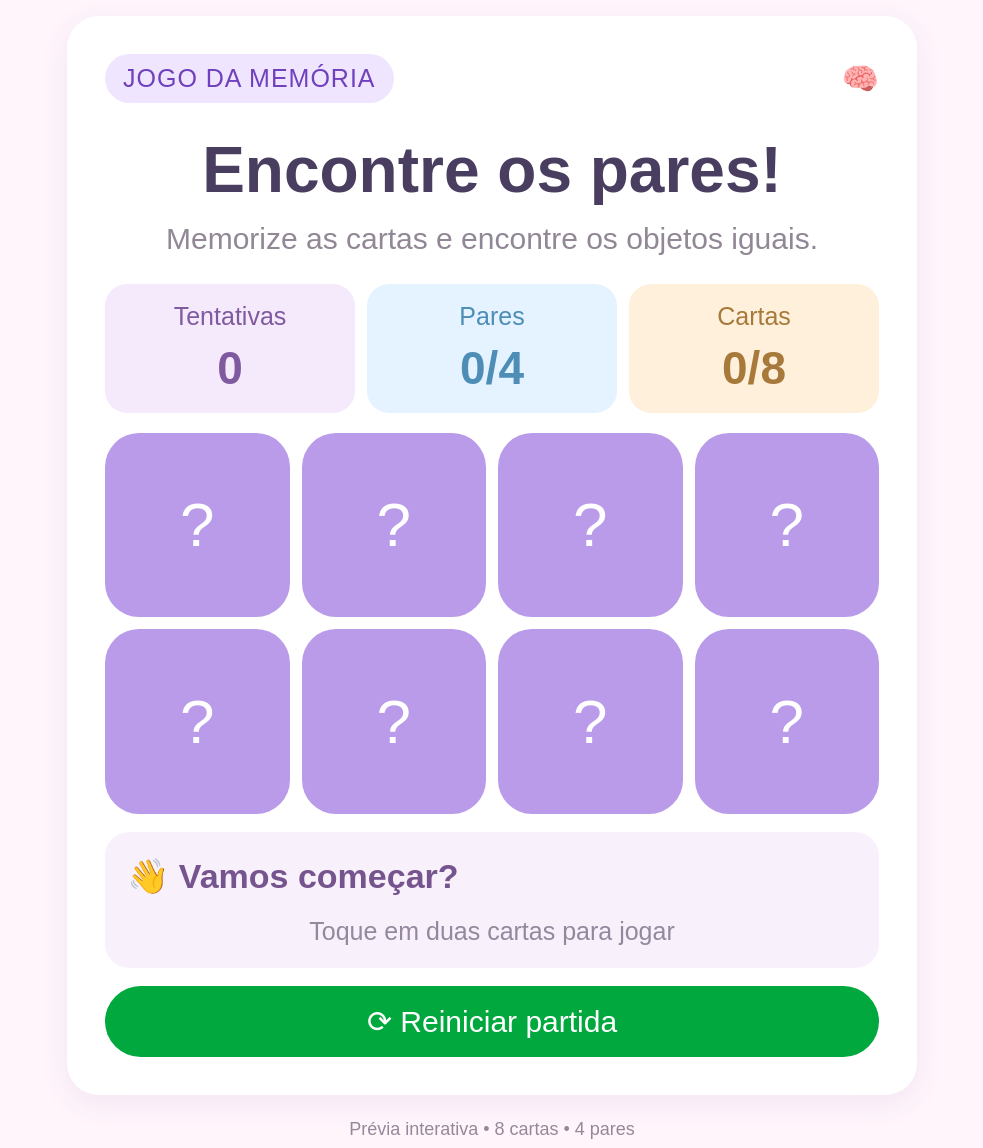
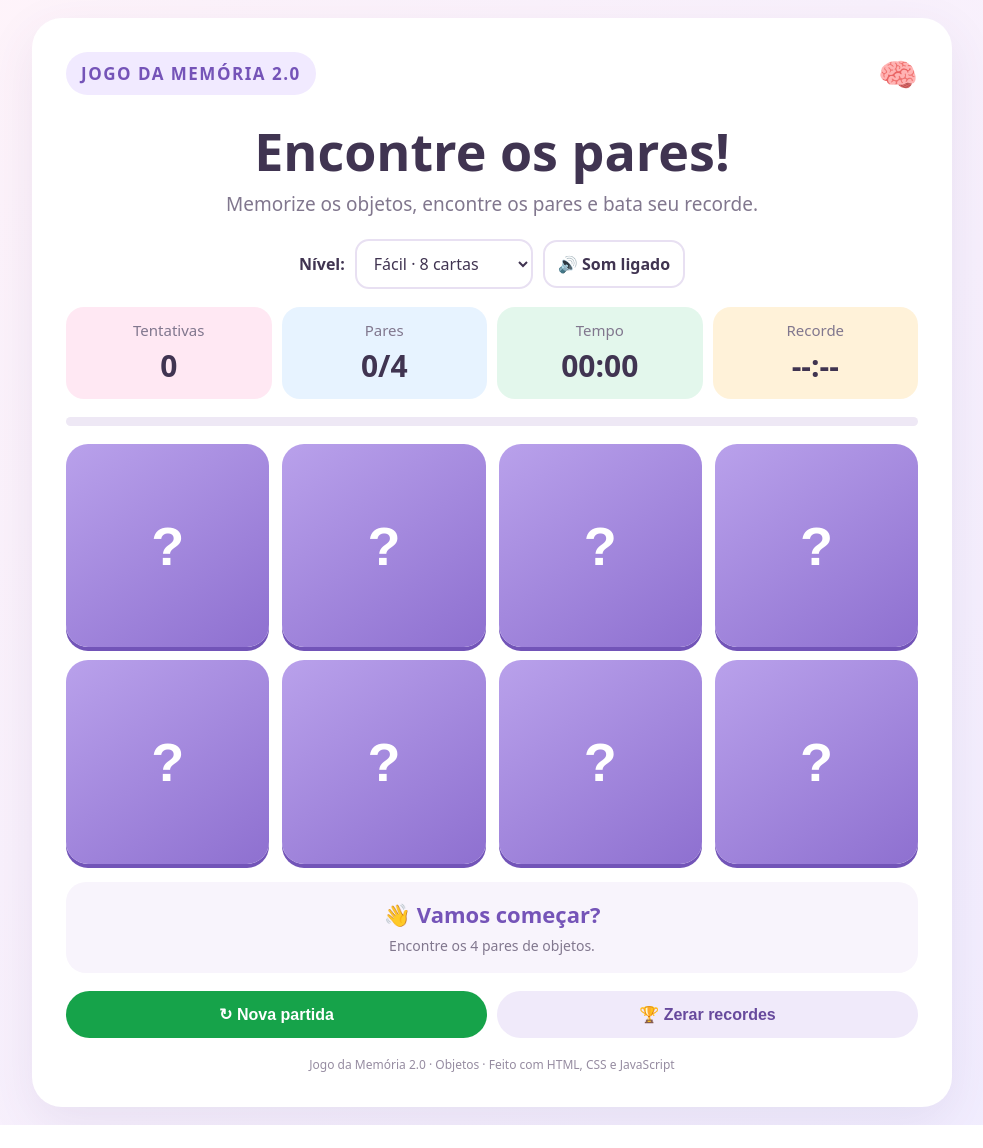
Before and after one commit to marianomariof15-web/jogo-da-mem-ria-, a plain HTML site: page index.html in a window 1280 px wide. Shown: the whole page, without its empty margins (148-1131 px from the left). After the commit the page ends 1125 px from the top, so only its background shows below. Drawn offline with Linux system fonts and the light colour scheme.

Commit message:
Atualizar o index.html

```diff
--- a/index.html
+++ b/index.html
@@ -3,137 +3,231 @@
 <head>
 <meta charset="UTF-8">
 <meta name="viewport" content="width=device-width, initial-scale=1.0">
-<title>Jogo da Memória</title>
+<meta name="theme-color" content="#7254b8">
+<title>Jogo da Memória 2.0</title>
 <style>
+:root{--ink:#403451;--muted:#81778e;--purple:#7554b8;--purple2:#a78be4;--pink:#ffe8f3;--blue:#e7f3ff;--green:#e3f7ec;--gold:#fff2d9}
 *{box-sizing:border-box}
-body{margin:0;padding:16px;background:#fff5fb;color:#493d60;font-family:Arial,sans-serif}
-main{max-width:850px;margin:auto;background:#fff;border-radius:32px;padding:clamp(18px,4vw,38px);box-shadow:0 8px 30px #6548a015}
-.top{display:flex;justify-content:space-between;align-items:center}
-.tag{background:#f0e5ff;color:#7041bd;border-radius:30px;padding:10px 18px;font-size:clamp(15px,3vw,25px);letter-spacing:1px}
-.brain{font-size:30px}
-h1{text-align:center;font-size:clamp(34px,7vw,64px);margin:30px 0 12px}
-.sub{text-align:center;color:#918795;font-size:clamp(18px,3.5vw,30px);line-height:1.35;margin:0 auto 24px}
-.stats{display:grid;grid-template-columns:repeat(3,1fr);gap:12px;margin-bottom:20px}
-.stat{border-radius:22px;padding:18px 5px;text-align:center;min-height:110px;display:flex;flex-direction:column;justify-content:center;gap:10px}
-.stat:nth-child(1){background:#f5e9fc;color:#805a9f}.stat:nth-child(2){background:#e4f3ff;color:#4d8db6}.stat:nth-child(3){background:#fff0dc;color:#a77a3b}
-.stat span{font-size:clamp(15px,2.8vw,25px)}.stat strong{font-size:clamp(28px,5vw,46px)}
-.board{display:grid;grid-template-columns:repeat(4,minmax(0,1fr));gap:12px}
-.card{aspect-ratio:1;border:0;border-radius:clamp(18px,4vw,34px);background:#b99be9;color:white;font-size:clamp(34px,7vw,62px);cursor:pointer}
-.card.open,.card.matched{background:#e3f6eb;border:4px solid #a8ddc0;color:#4c5260}
-.card.matched{cursor:default}
-.message{margin:18px 0;background:#f8f1fc;border-radius:24px;padding:22px;min-height:135px;display:flex;flex-direction:column;justify-content:space-between;gap:18px}
-.message strong{font-size:clamp(20px,3.5vw,34px);color:#76558f;line-height:1.35}
-.message span{font-size:clamp(16px,2.8vw,25px);color:#94889d;text-align:center}
-.restart{width:100%;border:0;border-radius:50px;background:#00a83e;color:white;padding:18px;font-size:clamp(19px,3.5vw,30px);cursor:pointer}
-footer{text-align:center;color:#94899b;font-size:18px;padding:24px 5px 5px}
-@media(max-width:420px){body{padding:8px}.stats{gap:7px}.stat{min-height:95px;border-radius:16px}.board{gap:8px}.card{border-radius:18px}.message{padding:18px}}
+body{margin:0;padding:18px;background:linear-gradient(135deg,#fff4fa,#f1edff);color:var(--ink);font-family:system-ui,-apple-system,BlinkMacSystemFont,"Segoe UI",sans-serif}
+main{width:min(920px,100%);margin:0 auto;background:#fff;border-radius:30px;padding:clamp(16px,4vw,34px);box-shadow:0 16px 50px #55417b18}
+header{display:flex;justify-content:space-between;align-items:center;gap:12px}
+.brand{font-size:clamp(13px,2.5vw,17px);font-weight:800;letter-spacing:1.5px;color:var(--purple);background:#f1eaff;border-radius:30px;padding:10px 15px}
+.mascot{font-size:32px}
+h1{text-align:center;font-size:clamp(30px,6vw,52px);margin:20px 0 5px}
+.subtitle{text-align:center;color:var(--muted);font-size:clamp(15px,2.7vw,19px);margin:0 0 22px}
+.controls{display:flex;align-items:center;justify-content:center;gap:10px;flex-wrap:wrap;margin-bottom:18px}
+.controls label{font-weight:700}
+select,.sound{border:2px solid #e8e0f2;background:#fff;border-radius:14px;padding:11px 13px;color:var(--ink);font:inherit}
+.sound{cursor:pointer;font-weight:700}
+.stats{display:grid;grid-template-columns:repeat(4,1fr);gap:10px;margin-bottom:18px}
+.stat{border-radius:18px;padding:13px 7px;text-align:center;min-width:0}
+.stat:nth-child(1){background:var(--pink)}.stat:nth-child(2){background:var(--blue)}.stat:nth-child(3){background:var(--green)}.stat:nth-child(4){background:var(--gold)}
+.stat span{display:block;font-size:clamp(12px,2.3vw,15px);color:var(--muted);margin-bottom:5px}
+.stat strong{font-size:clamp(20px,4vw,30px)}
+.progress-wrap{height:9px;background:#eee8f5;border-radius:99px;overflow:hidden;margin:0 0 18px}
+.progress{height:100%;width:0;background:linear-gradient(90deg,#a98be9,#70cda0);transition:width .25s}
+.board{display:grid;grid-template-columns:repeat(4,minmax(0,1fr));gap:clamp(7px,1.7vw,13px)}
+.card{aspect-ratio:1;border:0;border-radius:clamp(12px,2.5vw,22px);background:linear-gradient(145deg,#b9a1eb,#8e70d0);color:#fff;font-size:clamp(25px,6vw,54px);font-weight:700;cursor:pointer;box-shadow:0 4px 0 #7254b8;transition:transform .15s,background .15s;touch-action:manipulation}
+.card:active{transform:translateY(2px)}
+.card:focus-visible,button:focus-visible,select:focus-visible{outline:3px solid #ffb84d;outline-offset:3px}
+.card.open{background:#fff0f7;box-shadow:inset 0 0 0 3px #efa9ce;color:var(--ink)}
+.card.matched{background:#e3f7ec;box-shadow:inset 0 0 0 3px #8fd1aa;color:#3d7954;cursor:default}
+.message{margin:18px 0;background:#f8f4fc;border-radius:20px;padding:17px;text-align:center;min-height:82px}
+.message strong{display:block;font-size:clamp(17px,3vw,22px);margin-bottom:5px;color:var(--purple)}
+.message span{font-size:14px;color:var(--muted)}
+.actions{display:flex;gap:10px}
+.actions button{flex:1;border:0;border-radius:30px;padding:14px 12px;font-size:16px;font-weight:800;cursor:pointer}
+#restart{background:#16a34a;color:white}
+#reset{background:#f0eafa;color:#674a9d}
+footer{text-align:center;color:#968ca1;font-size:12px;margin-top:18px}
+@media(max-width:520px){body{padding:8px}.stats{grid-template-columns:repeat(2,1fr)}.board{gap:8px}.card{border-radius:13px}.actions{flex-direction:column}}
 </style>
 </head>
 <body>
 <main>
- <div class="top"><div class="tag">JOGO DA MEMÓRIA</div><div class="brain">🧠</div></div>
+<header><div class="brand">JOGO DA MEMÓRIA 2.0</div><div class="mascot" aria-hidden="true">🧠</div></header>
 <h1>Encontre os pares!</h1>
- <p class="sub">Memorize as cartas e encontre os objetos iguais.</p>
- <section class="stats">
+<p class="subtitle">Memorize os objetos, encontre os pares e bata seu recorde.</p>
+
+<section class="controls" aria-label="Configurações do jogo">
+  <label for="level">Nível:</label>
+  <select id="level">
+    <option value="easy">Fácil · 8 cartas</option>
+    <option value="medium">Médio · 16 cartas</option>
+    <option value="hard">Difícil · 24 cartas</option>
+  </select>
+  <button class="sound" id="sound" type="button" aria-pressed="true">🔊 Som ligado</button>
+</section>
+
+<section class="stats" aria-label="Estatísticas da partida">
   <div class="stat"><span>Tentativas</span><strong id="attempts">0</strong></div>
   <div class="stat"><span>Pares</span><strong id="pairs">0/4</strong></div>
-  <div class="stat"><span>Cartas</span><strong id="cards">0/8</strong></div>
+  <div class="stat"><span>Tempo</span><strong id="time">00:00</strong></div>
+  <div class="stat"><span>Recorde</span><strong id="record">--:--</strong></div>
 </section>
- <section class="board" id="board"></section>
+<div class="progress-wrap" aria-label="Progresso da partida"><div class="progress" id="progress"></div></div>
+<section class="board" id="board" aria-label="Cartas do jogo"></section>
 <section class="message" aria-live="polite">
-  <strong id="headline">👋 Vamos começar?</strong>
-  <span id="hint">Toque em duas cartas para jogar</span>
+  <strong id="headline">👋 Preparado?</strong>
+  <span id="hint">Escolha um nível e toque em duas cartas para começar.</span>
 </section>
- <button class="restart" id="restart" type="button">⟳ Reiniciar partida</button>
+<div class="actions">
+  <button id="restart" type="button">↻ Nova partida</button>
+  <button id="reset" type="button">🏆 Zerar recordes</button>
+</div>
+<footer>Jogo da Memória 2.0 · Objetos · Feito com HTML, CSS e JavaScript</footer>
 </main>
-<footer>Prévia interativa • 8 cartas • 4 pares</footer>
 <script>
 (function(){
- const objetos = ["📷","🎧","⌚","🎒"];
- const tabuleiro = document.getElementById("board");
- const tentativasEl = document.getElementById("attempts");
- const paresEl = document.getElementById("pairs");
- const cartasEl = document.getElementById("cards");
- const tituloEl = document.getElementById("headline");
- const dicaEl = document.getElementById("hint");
- let primeira = null, bloqueado = false, tentativas = 0, pares = 0, abertas = 0, timerFechar = null;
+  "use strict";
+  const objetos = ["📷","🎧","⌚","🎒","📚","⚽","🚲","🎸","💻","📱","🕶️","🧸"];
+  const quantidades = {easy:4, medium:8, hard:12};
+  const nomes = {easy:"Fácil",medium:"Médio",hard:"Difícil"};
+  const board = document.getElementById("board");
+  const levelEl = document.getElementById("level");
+  const attemptsEl = document.getElementById("attempts");
+  const pairsEl = document.getElementById("pairs");
+  const timeEl = document.getElementById("time");
+  const recordEl = document.getElementById("record");
+  const progressEl = document.getElementById("progress");
+  const headlineEl = document.getElementById("headline");
+  const hintEl = document.getElementById("hint");
+  const soundBtn = document.getElementById("sound");
 
- function embaralhar(lista){
-   for(let i=lista.length-1;i>0;i--){
+  let first = null, locked = false, attempts = 0, pairs = 0;
+  let seconds = 0, timer = null, hideTimer = null, started = false, soundOn = true;
+  let audioContext = null;
+
+  function shuffle(list){
+    for(let i=list.length-1;i>0;i--){
       const j=Math.floor(Math.random()*(i+1));
-     [lista[i],lista[j]]=[lista[j],lista[i]];
+      [list[i],list[j]]=[list[j],list[i]];
     }
-   return lista;
+    return list;
   }
- function atualizar(){
-   tentativasEl.textContent=tentativas;
-   paresEl.textContent=pares+"/4";
-   cartasEl.textContent=abertas+"/8";
+  function formatTime(value){
+    const min=String(Math.floor(value/60)).padStart(2,"0");
+    const sec=String(value%60).padStart(2,"0");
+    return min+":"+sec;
   }
- function virar(carta){
-   if(bloqueado || carta.classList.contains("open") || carta.classList.contains("matched")) return;
-   carta.classList.add("open");
-   carta.textContent=carta.dataset.objeto;
-   carta.setAttribute("aria-label","Carta "+carta.dataset.objeto);
-   abertas++;
-   atualizar();
-
-   if(primeira===null){
-     primeira=carta;
-     return;
+  function recordKey(){return "memoria2-record-"+levelEl.value;}
+  function getRecord(){
+    try{const value=localStorage.getItem(recordKey());return value===null?null:Number(value);}
+    catch(e){return null;}
   }
-   tentativas++;
-   atualizar();
-
-   if(primeira.dataset.objeto===carta.dataset.objeto){
-     primeira.classList.add("matched");
-     carta.classList.add("matched");
-     primeira=null;
-     pares++;
-     atualizar();
-     tituloEl.textContent="🎉 Muito bem! Você encontrou um par!";
-     dicaEl.textContent=pares===4 ? "Parabéns! Você encontrou todos os pares!" : "Continue assim! Encontre os outros pares.";
-     if(pares===4) tituloEl.textContent="🏆 Parabéns! Você venceu!";
+  function showRecord(){
+    const record=getRecord();
+    recordEl.textContent=record===null?"--:--":formatTime(record);
+  }
+  function updateStats(){
+    const total=quantidades[levelEl.value];
+    attemptsEl.textContent=attempts;
+    pairsEl.textContent=pairs+"/"+total;
+    timeEl.textContent=formatTime(seconds);
+    progressEl.style.width=(pairs/total*100)+"%";
+  }
+  function playTone(frequency,duration){
+    if(!soundOn)return;
+    try{
+      const AudioCtx=window.AudioContext||window.webkitAudioContext;
+      if(!AudioCtx)return;
+      audioContext=audioContext||new AudioCtx();
+      if(audioContext.state==="suspended")audioContext.resume();
+      const oscillator=audioContext.createOscillator();
+      const gain=audioContext.createGain();
+      oscillator.frequency.value=frequency;
+      oscillator.type="sine";
+      gain.gain.setValueAtTime(0.08,audioContext.currentTime);
+      gain.gain.exponentialRampToValueAtTime(0.001,audioContext.currentTime+duration);
+      oscillator.connect(gain);gain.connect(audioContext.destination);
+      oscillator.start();oscillator.stop(audioContext.currentTime+duration);
+    }catch(e){}
+  }
+  function startClock(){
+    if(started)return;
+    started=true;
+    timer=setInterval(function(){seconds++;timeEl.textContent=formatTime(seconds);},1000);
+  }
+  function stopClock(){
+    if(timer!==null){clearInterval(timer);timer=null;}
+  }
+  function finishGame(){
+    stopClock();
+    const old=getRecord();
+    let isRecord=old===null||seconds<old;
+    if(isRecord){
+      try{localStorage.setItem(recordKey(),String(seconds));}catch(e){}
+    }
+    showRecord();
+    const score=Math.max(0,1000-(attempts-pairs)*35-seconds*3);
+    headlineEl.textContent=isRecord?"🏆 Novo recorde! Parabéns!":"🎉 Você venceu!";
+    hintEl.textContent="Nível "+nomes[levelEl.value]+" concluído em "+formatTime(seconds)+" · "+attempts+" tentativas · Pontuação: "+score+".";
+    playTone(660,.12);setTimeout(()=>playTone(880,.2),130);
+  }
+  function flip(card){
+    if(locked||card.classList.contains("open")||card.classList.contains("matched"))return;
+    startClock();
+    card.classList.add("open");
+    card.textContent=card.dataset.object;
+    card.setAttribute("aria-label","Objeto "+card.dataset.object);
+    playTone(420,.07);
+    if(first===null){first=card;return;}
+    attempts++;
+    if(first.dataset.object===card.dataset.object){
+      first.classList.add("matched");card.classList.add("matched");
+      first.disabled=true;card.disabled=true;first=null;pairs++;
+      updateStats();playTone(620,.12);
+      if(pairs===quantidades[levelEl.value])finishGame();
+      else{headlineEl.textContent="✨ Encontrou um par!";hintEl.textContent="Muito bem! Continue procurando.";}
     }else{
-     bloqueado=true;
-     tituloEl.textContent="💜 Quase! Tente mais uma vez.";
-     dicaEl.textContent="Memorize as posições e procure os objetos iguais.";
-     const anterior=primeira;
-     primeira=null;
-     timerFechar=setTimeout(function(){
-       anterior.classList.remove("open");
-       carta.classList.remove("open");
-       anterior.textContent="?";
-       carta.textContent="?";
-       anterior.setAttribute("aria-label","Carta fechada");
-       carta.setAttribute("aria-label","Carta fechada");
-       abertas-=2;
-       atualizar();
-       bloqueado=false;
-     },900);
+      locked=true;
+      const previous=first;first=null;
+      headlineEl.textContent="💜 Não foi dessa vez!";
+      hintEl.textContent="Memorize as posições e tente novamente.";
+      playTone(220,.14);
+      hideTimer=setTimeout(function(){
+        previous.classList.remove("open");card.classList.remove("open");
+        previous.textContent="?";card.textContent="?";
+        previous.setAttribute("aria-label","Carta fechada");
+        card.setAttribute("aria-label","Carta fechada");
+        locked=false;hideTimer=null;
+      },850);
     }
+    attemptsEl.textContent=attempts;
   }
- function iniciar(){
-   if(timerFechar!==null){clearTimeout(timerFechar);timerFechar=null;}
-   primeira=null;bloqueado=false;tentativas=0;pares=0;abertas=0;
-   atualizar();
-   tituloEl.textContent="👋 Vamos começar?";
-   dicaEl.textContent="Toque em duas cartas para jogar";
-   tabuleiro.innerHTML="";
-   const baralho=embaralhar(objetos.concat(objetos));
-   baralho.forEach(function(objeto,indice){
-     const carta=document.createElement("button");
-     carta.type="button";
-     carta.className="card";
-     carta.textContent="?";
-     carta.dataset.objeto=objeto;
-     carta.setAttribute("aria-label","Carta "+(indice+1)+" fechada");
-     carta.addEventListener("click",function(){virar(carta);});
-     tabuleiro.appendChild(carta);
+  function startGame(){
+    stopClock();
+    if(hideTimer!==null){clearTimeout(hideTimer);hideTimer=null;}
+    const total=quantidades[levelEl.value];
+    first=null;locked=false;attempts=0;pairs=0;seconds=0;started=false;
+    updateStats();showRecord();
+    headlineEl.textContent="👋 Vamos começar?";
+    hintEl.textContent="Encontre os "+total+" pares de objetos.";
+    board.innerHTML="";
+    const deck=shuffle(objetos.slice(0,total).concat(objetos.slice(0,total)));
+    board.style.gridTemplateColumns=total===4?"repeat(4,minmax(0,1fr))":total===8?"repeat(4,minmax(0,1fr))":"repeat(4,minmax(0,1fr))";
+    deck.forEach(function(object,index){
+      const card=document.createElement("button");
+      card.type="button";card.className="card";card.textContent="?";
+      card.dataset.object=object;card.setAttribute("aria-label","Carta "+(index+1)+" fechada");
+      card.addEventListener("click",function(){flip(card);});
+      board.appendChild(card);
     });
   }
- document.getElementById("restart").addEventListener("click",iniciar);
- iniciar();
+  document.getElementById("restart").addEventListener("click",startGame);
+  levelEl.addEventListener("change",startGame);
+  soundBtn.addEventListener("click",function(){
+    soundOn=!soundOn;
+    soundBtn.textContent=soundOn?"🔊 Som ligado":"🔇 Som desligado";
+    soundBtn.setAttribute("aria-pressed",String(soundOn));
+    if(soundOn)playTone(520,.1);
+  });
+  document.getElementById("reset").addEventListener("click",function(){
+    if(!window.confirm("Tem certeza de que deseja apagar os recordes dos três níveis?"))return;
+    try{Object.keys(quantidades).forEach(function(level){localStorage.removeItem("memoria2-record-"+level);});}catch(e){}
+    showRecord();headlineEl.textContent="🏆 Recordes zerados!";hintEl.textContent="Seus próximos resultados começarão uma nova marca.";
+  });
+  startGame();
 })();
 </script>
 </body>
```
Lines whose indentation alone changed are shown as unchanged.
